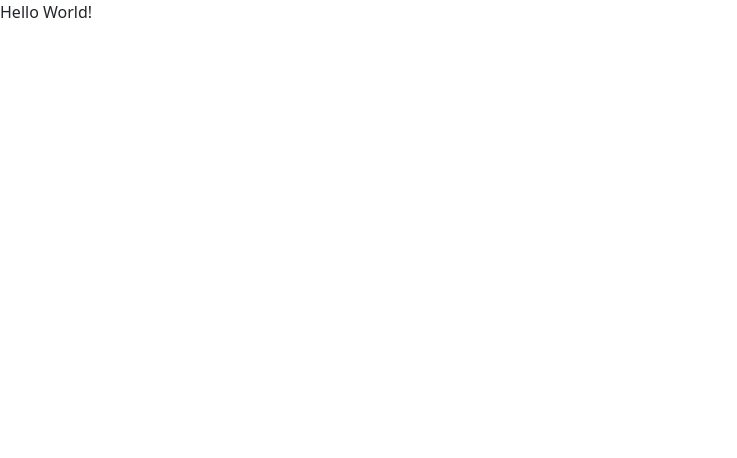
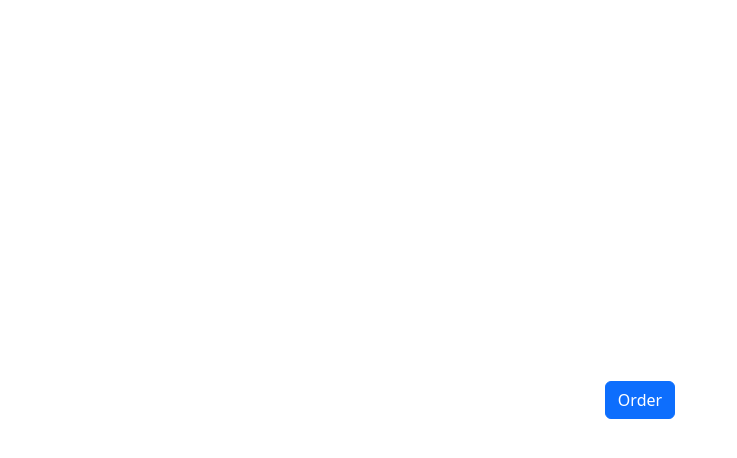
Before and after one commit to Sultanov1/hm58, a React (Vite) app: page / in a window 1280 px wide. Shown: the top 458 px of the page, without its empty margins (0-737 px from the left). Built offline with nearby package versions, Linux system fonts and the light colour scheme.

Commit message:
Создали компонент который выводит модальное окно при нажатии на кнопку.

```diff
--- a/src/App.tsx
+++ b/src/App.tsx
@@ -1,9 +1,13 @@
+import Cart from './components/Cart/Cart';
+
 const App = () => {
 
   return (
-    <div>
-      Hello World!
-    </div>
+    <>
+      <div className='d-flex justify-content-center align-items-center' style={{height: '100vh'}} >
+        <Cart/>
+      </div>
+    </>
   );
 };
 
--- /dev/null
+++ b/src/components/Cart/Cart.tsx
@@ -0,0 +1,22 @@
+import Modal from '../Modal/Modal';
+import {useState} from 'react';
+
+const Cart = () => {
+  const [showModal, setShowModal] = useState(false)
+
+  return (
+    <>
+      <Modal show={showModal} title="Order" onClose={() => setShowModal(false)}>
+        <div className='modal-body'>
+          Modal
+        </div>
+        <div className='modal-footer'>
+          <button className='btn btn-danger' onClick={() => setShowModal(false)}>Cancel</button>
+        </div>
+      </Modal>
+      <button className='btn btn-primary' onClick={() => setShowModal(true)}>Order</button>
+    </>
+  );
+};
+
+export default Cart;
--- /dev/null
+++ b/src/components/Modal/Modal.tsx
@@ -0,0 +1,27 @@
+import React from 'react';
+
+interface Props extends React.PropsWithChildren {
+  show: boolean;
+  title: string;
+  onClose: React.MouseEventHandler;
+}
+
+const Modal: React.FC<Props> = ({show, title, onClose , children }) => {
+  return (
+    <div>
+      <div className='modal-backdrop show' style={{display: show ? 'block' : 'none'}}/>
+      <div className='modal show' style={{display: show ?'block': 'none'}} onClick={onClose}>
+        <div className='modal-dialog' onClick={event => event.stopPropagation()}>
+          <div className='modal-content'>
+            <div className='modal-header'>
+              <h1 className='modal-title fs-5'>{title}</h1>
+            </div>
+            {children}
+          </div>
+        </div>
+      </div>
+    </div>
+  );
+};
+
+export default Modal;
```
